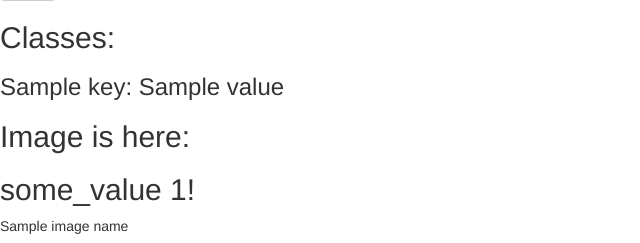
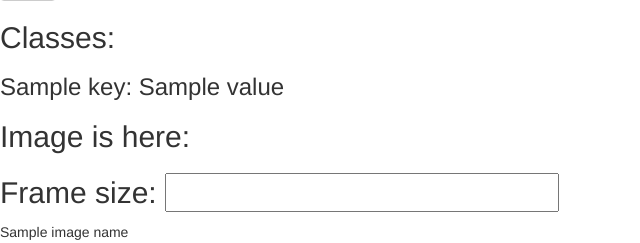
Before and after one commit to ratseater/lab_flask, a Flask app: template flaskapp/templates/net.html in a window 1280 px wide. Shown: the part 278-521 px from the top of the page, without its empty margins (0-640 px from the left). Run offline with Flask 2, Linux system fonts and the light colour scheme; the template is opened without the code that fills it: values that come from a table or form of the project are taken from there, most other values are stand-ins (such as "Sample title", 1, 10 or a date in 2020); some libraries are stand-ins or nearby versions.

Commit message:
Update net.html

```diff
--- a/flaskapp/templates/net.html
+++ b/flaskapp/templates/net.html
@@ -21,7 +21,7 @@
 {% endif %}
 
 <h2>Image is here: </h2>
-<h2>some_value {{size}}!</h2>
+<h2>Frame size: {{form.size}}</h2>
 <!-- отображаем загруженное изображение с закругленными углами -->
 <!-- если оно есть (после submit) -->
 {% if image_name %}
```
